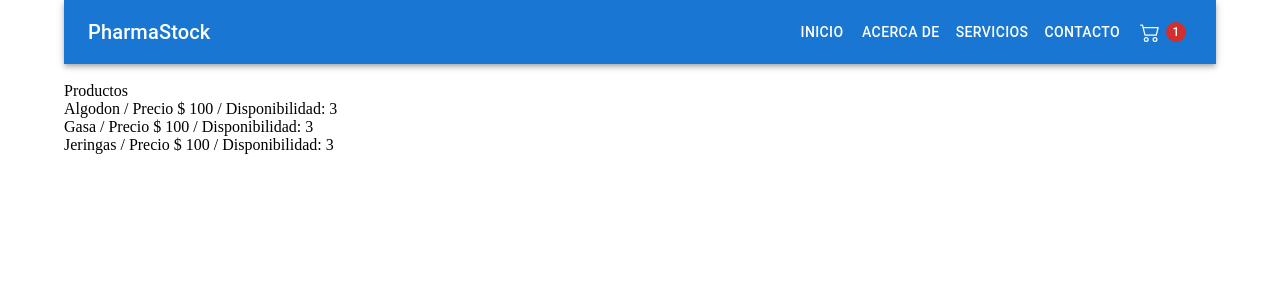
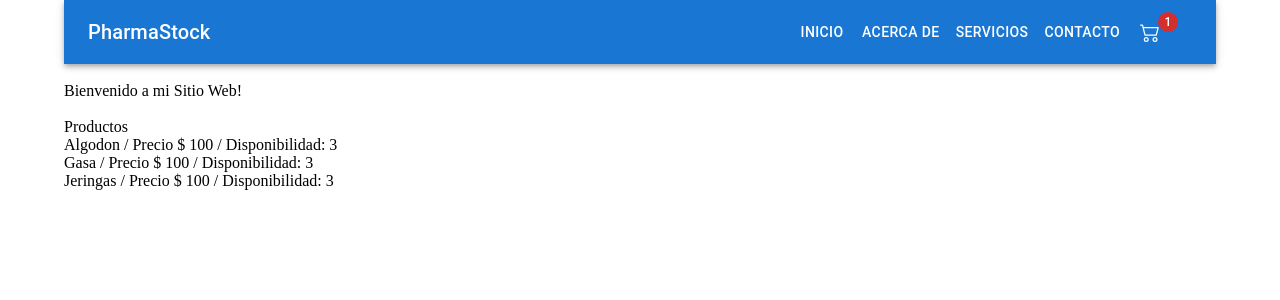
Before and after one commit to sebasaczuk/EntregaFinal-SebaSaczuk-comision-43240, a React (Vite) app: page / in a window 1280 px wide. Shown: the top 300 px of the page. Built offline with nearby package versions, Linux system fonts and the light colour scheme.

Commit message:
Correcciones pedidas por tutor

```diff
--- a/src/App.jsx
+++ b/src/App.jsx
@@ -1,11 +1,13 @@
 //import React from "react";
 import Navbar from "./components/layout/navbar/Navbar";
 import { ItemListContainer } from "./components/pages/productList/ItemListContainer";
+import { GetGreeting } from "./components/pages/GetGreeting";
 import { Container, Typography, AppBar, Toolbar, Button } from "@mui/material";
 
 function App() {
   let Precio = "100";
   let Cantidad = "3";
+  let Saludo = "Bienvenido";
 
   return (
     <Container>
@@ -18,6 +20,7 @@ function App() {
         </Toolbar>
       </AppBar>
       <Typography variant="div" sx={{ mt: 2 }}>
+        <GetGreeting Saludo={Saludo} />
         <ItemListContainer Precio={Precio} Cantidad={Cantidad} />
       </Typography>
     </Container>
--- /dev/null
+++ b/src/components/layout/navbar/CartWidget.jsx
@@ -0,0 +1,22 @@
+import React from "react";
+import { Badge } from "@mui/material";
+import { BsCart2 } from "react-icons/bs";
+
+//Recibo en una prop "badge" el numero fijo que muestro hardcodeado junto al Cart.
+
+const CartWidget = ({ badge }) => {
+  return (
+    <React.Fragment>
+      <BsCart2 />
+      {badge && (
+        <Badge
+          color="error"
+          badgeContent={badge}
+          sx={{ marginLeft: "0.5rem" }}
+        />
+      )}
+    </React.Fragment>
+  );
+};
+
+export default CartWidget;
--- a/src/components/layout/navbar/Navbar.jsx
+++ b/src/components/layout/navbar/Navbar.jsx
@@ -1,6 +1,6 @@
 import React from "react";
 import { Button, Badge } from "@mui/material";
-import { BsCart2 } from "react-icons/bs";
+import CartWidget from "./CartWidget";
 
 const Navbar = () => {
   const menuItems = [
@@ -8,7 +8,7 @@ const Navbar = () => {
     { id: 2, title: "Acerca de", link: "#" },
     { id: 3, title: "Servicios", link: "#" },
     { id: 4, title: "Contacto", link: "#" },
-    { id: 5, title: "", link: "#", icon: <BsCart2 />, badge: 1 },
+    { id: 5, title: "", link: "#", icon: <CartWidget badge={1} /> },
   ];
 
   const renderMenuItems = () => {
--- /dev/null
+++ b/src/components/pages/GetGreeting.jsx
@@ -0,0 +1,9 @@
+export const GetGreeting = ({ Saludo }) => {
+  //console.log(Saludo);
+  return (
+    <>
+      <br />
+      <div>{Saludo} a mi Sitio Web!</div>
+    </>
+  );
+};
```
